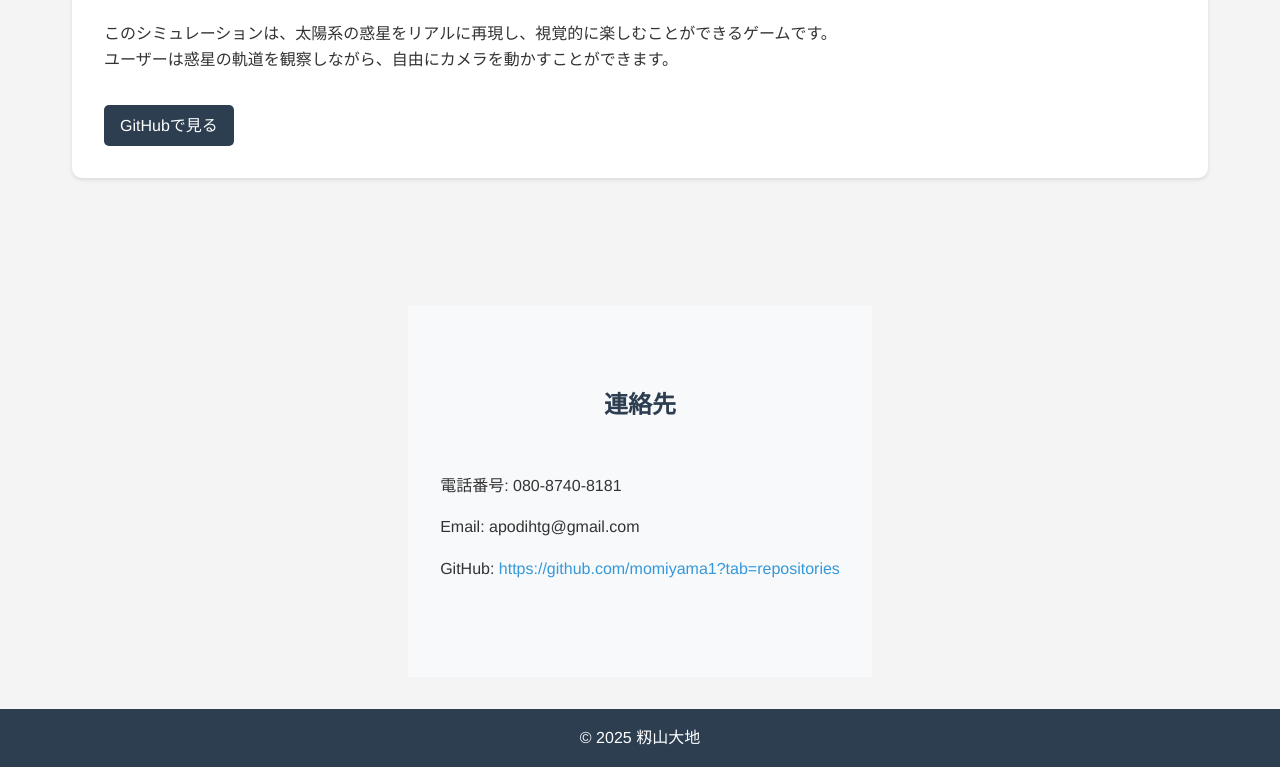
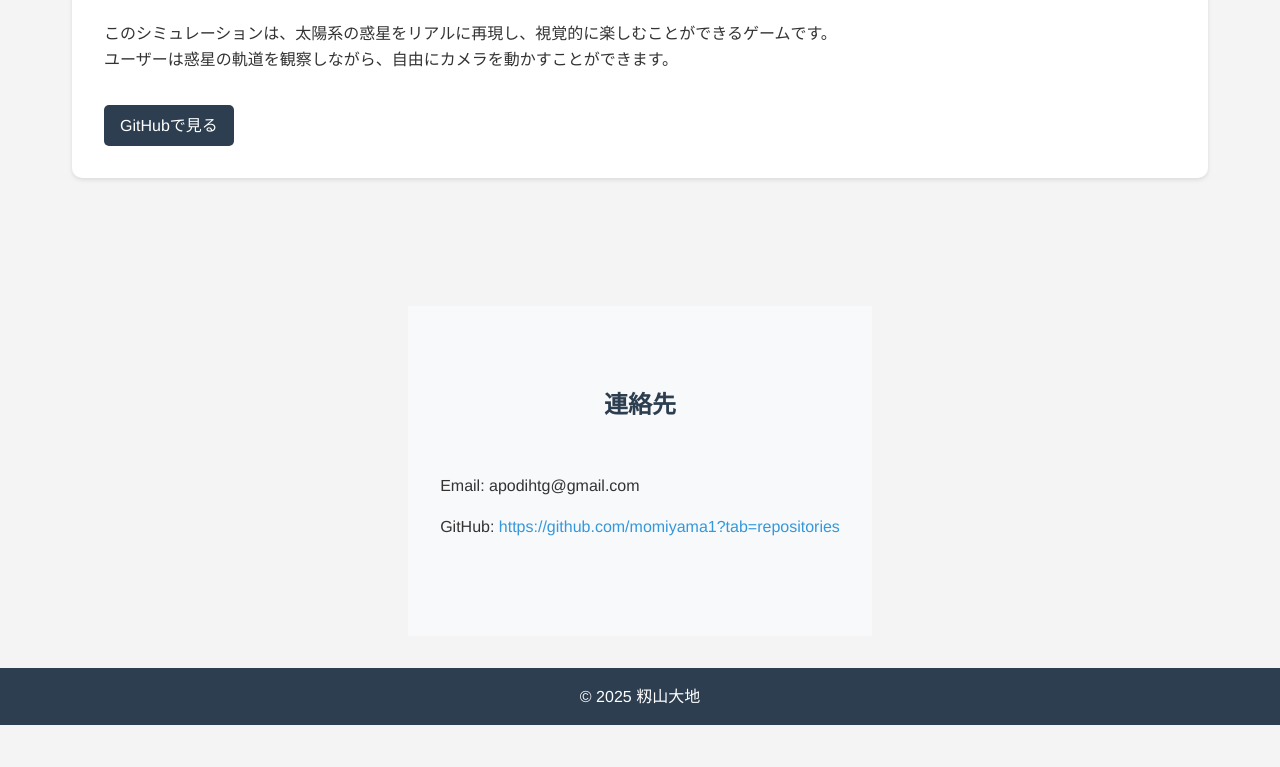
Before and after one commit to momiyama1/portfolio, a plain HTML site: page index.html in a window 1280 px wide. Shown: the part 5170-5937 px from the top of the page. After the commit the page ends 5895 px from the top, so only its background shows below. Drawn offline with Linux system fonts and the light colour scheme.

Commit message:
htmlの修正

```diff
--- a/index.html
+++ b/index.html
@@ -214,7 +214,6 @@
 
     <section id="contact">
         <h2>連絡先</h2>
-        <p>電話番号: 080-8740-8181</p>
         <p>Email: apodihtg@gmail.com</p>
         <p>GitHub: <a href="https://github.com/momiyama1?tab=repositories" target="_blank">https://github.com/momiyama1?tab=repositories</a></p>
     </section>
```
